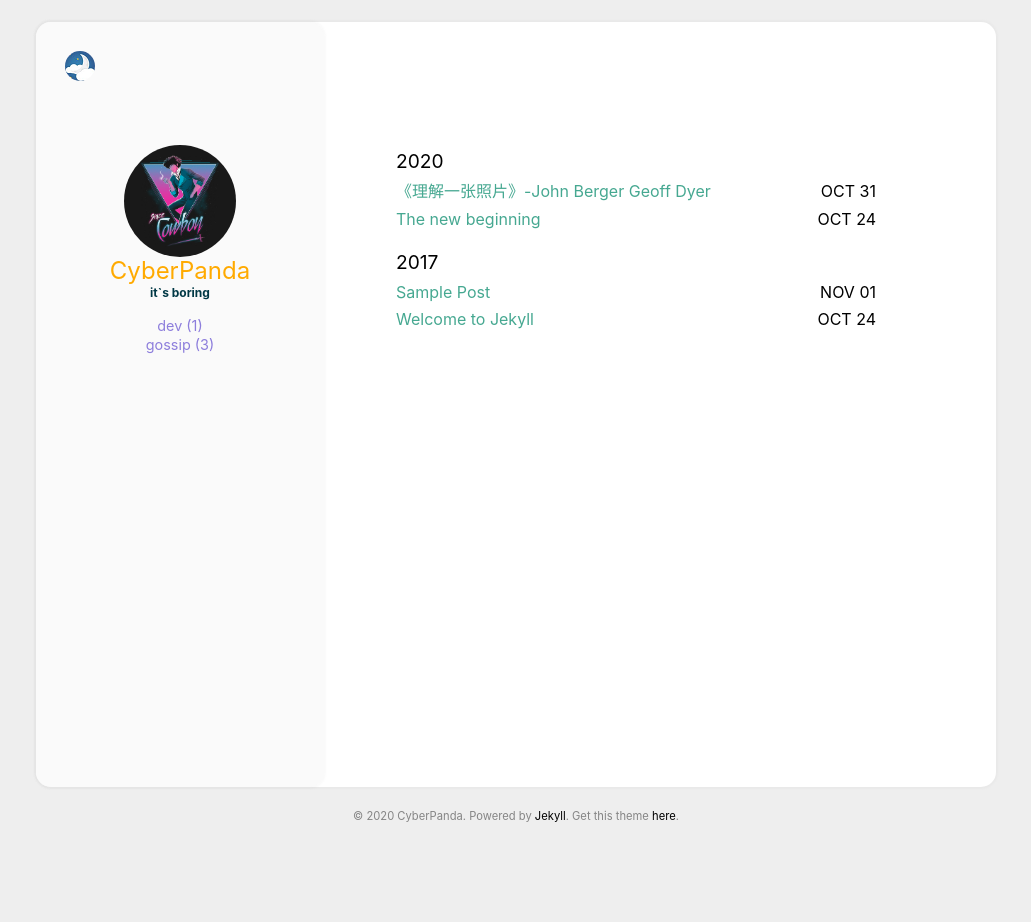
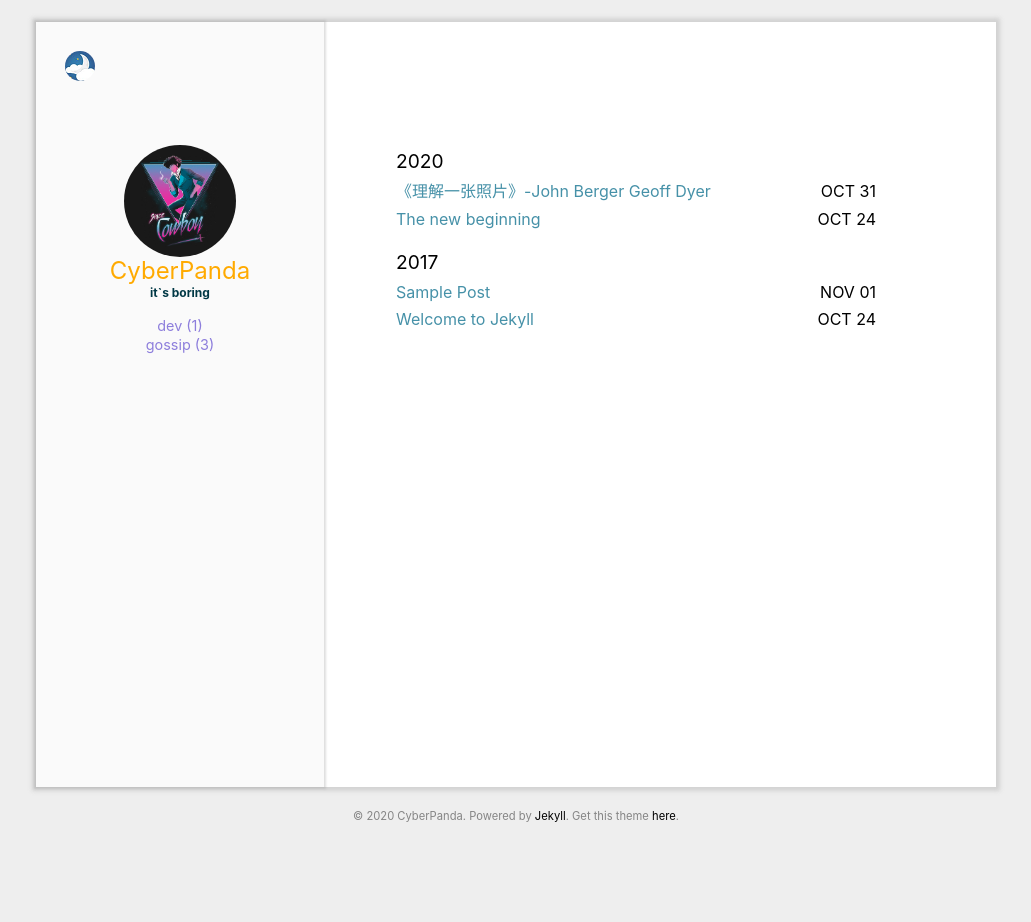
Before and after one commit to CyberPanda-T/cyberpanda-t.github.io, a Jekyll site: the page built from index.html, in a window 1280 px wide. Shown: the whole page, without its empty margins (124-1155 px from the left). Built offline with Jekyll 4.4.1, drawn with Linux system fonts in a browser that asks for light colours.

Commit message:
修复了点小问题

```diff
--- a/_config.yml
+++ b/_config.yml
@@ -1,6 +1,6 @@
 
 title: CyberPanda #Your awesome title
-email: #youremail@domain.com
+email: xxwee0@163.com #youremail@domain.com
 description: > # this means to ignore newlines until "baseurl"
   Write an awesome description for your new site here. You can edit this
   line in _config.yml. It will appear in your document head meta (for
--- a/assets/css/main.scss
+++ b/assets/css/main.scss
@@ -15,18 +15,18 @@
     --header_bg: #fafafa;
     --content_bg: #fff;
     --archive_font: #000;
-    --archive_title: #46a891;
+    --archive_title: #4691a8;
     --archive_title_hover: #87CDBD;
     --name_font: #FFAA00;
     --job_font: #003845;
     --nav_font: #8d7edc;
     --nav_font_hover: #D4CEF2;
-    --shadow_color: rgba(160, 160, 160, 0.05);
+    --shadow_color: rgba(160, 160, 160, 0.35);
     --post_title: #003845;
     --post_date: #003845;
     --post_text: #4c4c4c;
     --post_h3: #4c4c4c;
-    --post_link: #46a891;
+    --post_link: #4691a8;
     --post_link_hover: #87CDBD;
     --inlinecode_text: #FFAA00;
     --blockquote: #333;
@@ -41,14 +41,14 @@
     --header_bg: #24292E;
     --content_bg: #2F3437;
     --archive_font: #CACCCE;
-    --archive_title: #46a891;
+    --archive_title: #4691a8;
     --archive_title_hover: #87CDBD;
     --name_font: #FFAA00;
     --job_font: #CACCCE;
     --nav_font: #8d7edc;
     --nav_font_hover: #D4CEF2;
     --shadow_color: rgba(0, 0, 0, 1);
-    --post_title: #46a891;
+    --post_title: #4691a8;
     --post_date: #e9ead7;
     --post_text: #CACCCE;
     --post_h3: #fff;
@@ -144,8 +144,8 @@ img {
     position: relative;
     max-width: 92%;
     min-height: 85%;
-    border-radius: 15px;
-    box-shadow: 0 0 2px 2px var(--shadow_color);
+    // border-radius: 15px;
+    box-shadow: 0 0 4px 4px var(--shadow_color);
     padding-bottom: 2rem;
 
     @include breakpoint(medium) {
@@ -290,7 +290,7 @@ img {
     position: absolute;
     top: 0;
     width: 100%;
-    border-radius: var(--border_radius);
+    // border-radius: var(--border_radius);
     box-shadow: 0 0 2px 2px var(--shadow_color);
 
     @include mobile-only {
@@ -326,6 +326,7 @@ img {
     height: 7rem;
     width: 7rem;
     border-radius: 50%;
+    transition-duration: 1s;
 
     img {
         @extend .header_circle;
@@ -652,6 +653,10 @@ img {
         font-style: italic;
     }
 
+    // span {
+    //     border-bottom: dotted 1px var(--job_font);
+    // }
+
     dfn {
         border-bottom: dashed 1px var(--job_font);
         padding: 0 0.2rem;
@@ -672,7 +677,7 @@ img {
         font-weight: 700;
         line-height: 1.5em;
         padding: 0.5rem 0.8rem;
-        background: #064b4d;
+        background: #4691a8;
         pointer-events: none;
         transition: opacity 200ms, top 200ms;
     }
@@ -687,7 +692,7 @@ img {
         width: 0;
         height: 0;
         border: solid transparent 5px;
-        border-bottom-color: #064b4d;
+        border-bottom-color: #4691a8;
         transition: opacity 200ms, top 200ms;
     }
 
```
